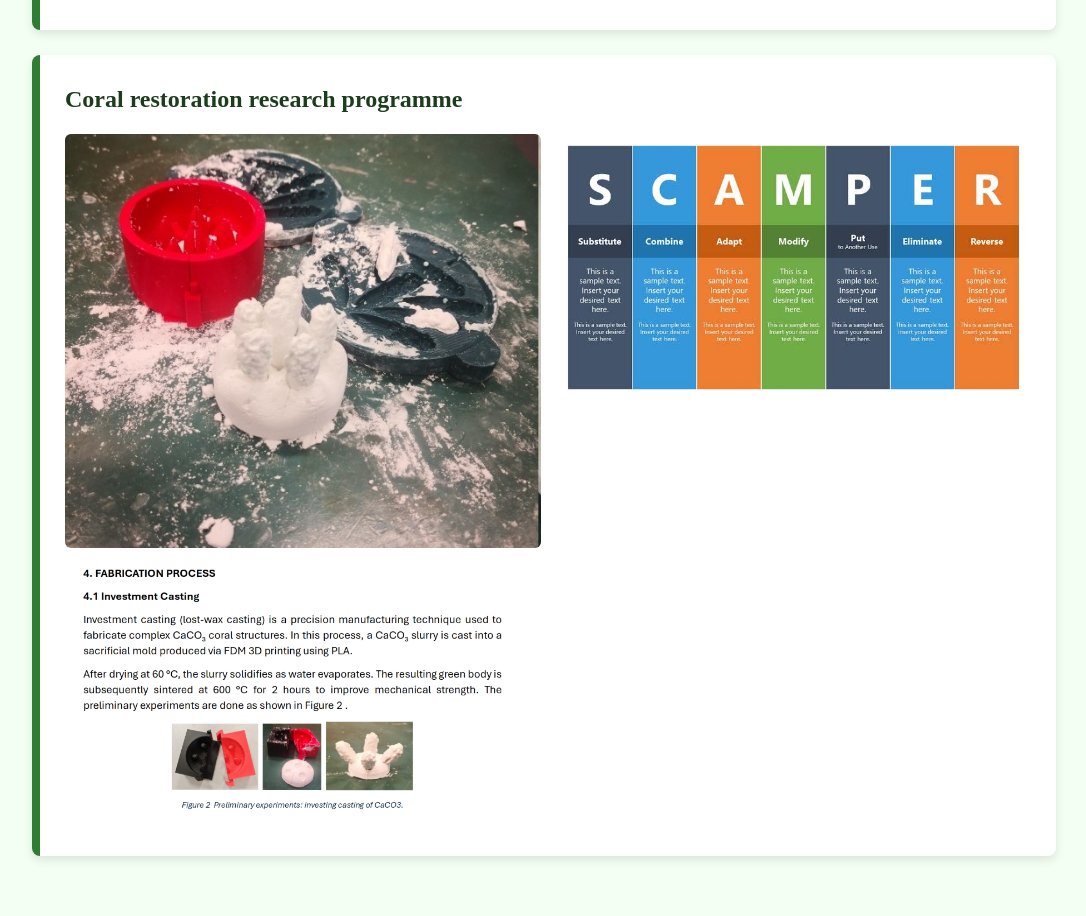
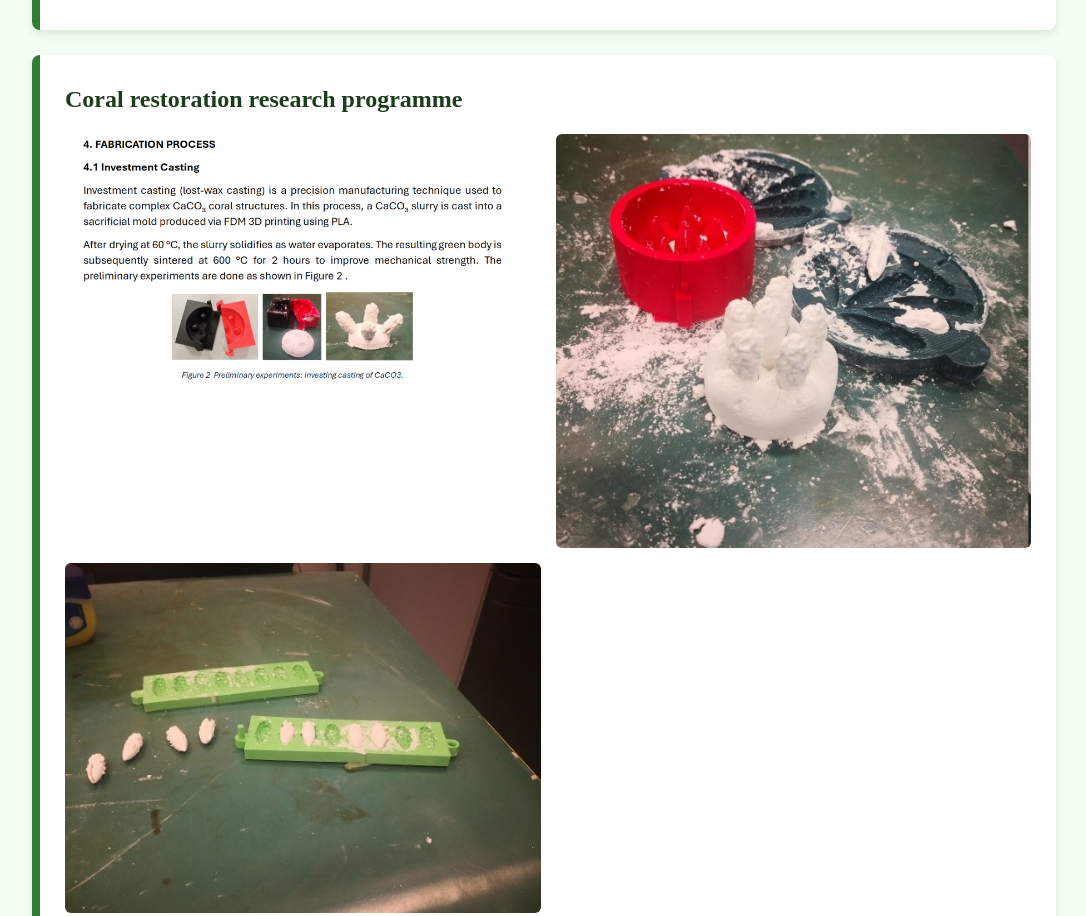
Before and after one commit to tetett22/GL-tessie-teo, a plain HTML site: page podfolio.html in a window 1280 px wide. Shown: the part 3480-4396 px from the top of the page, without its empty margins (96-1182 px from the left). Drawn offline with Linux system fonts and the light colour scheme.

Commit message:
Update podfolio.html

```diff
--- a/podfolio.html
+++ b/podfolio.html
@@ -76,9 +76,10 @@
 </div>
 <div class="card">
 <h2>Coral restoration research programme</h2>
+
+<img src="image/Screenshot 2026-11-22 122205.png" class="full-image">
 <img src="image/mouldbroken.jpg" class="full-image">
-<img src="image/scamper.jpg" class="full-image">
-<img src="image/Screenshot 2026-11-22 122205.png" class="full-image">
+<img src="image/branches.jpg" class="full-image">
 <p>
 
 </div>
```
